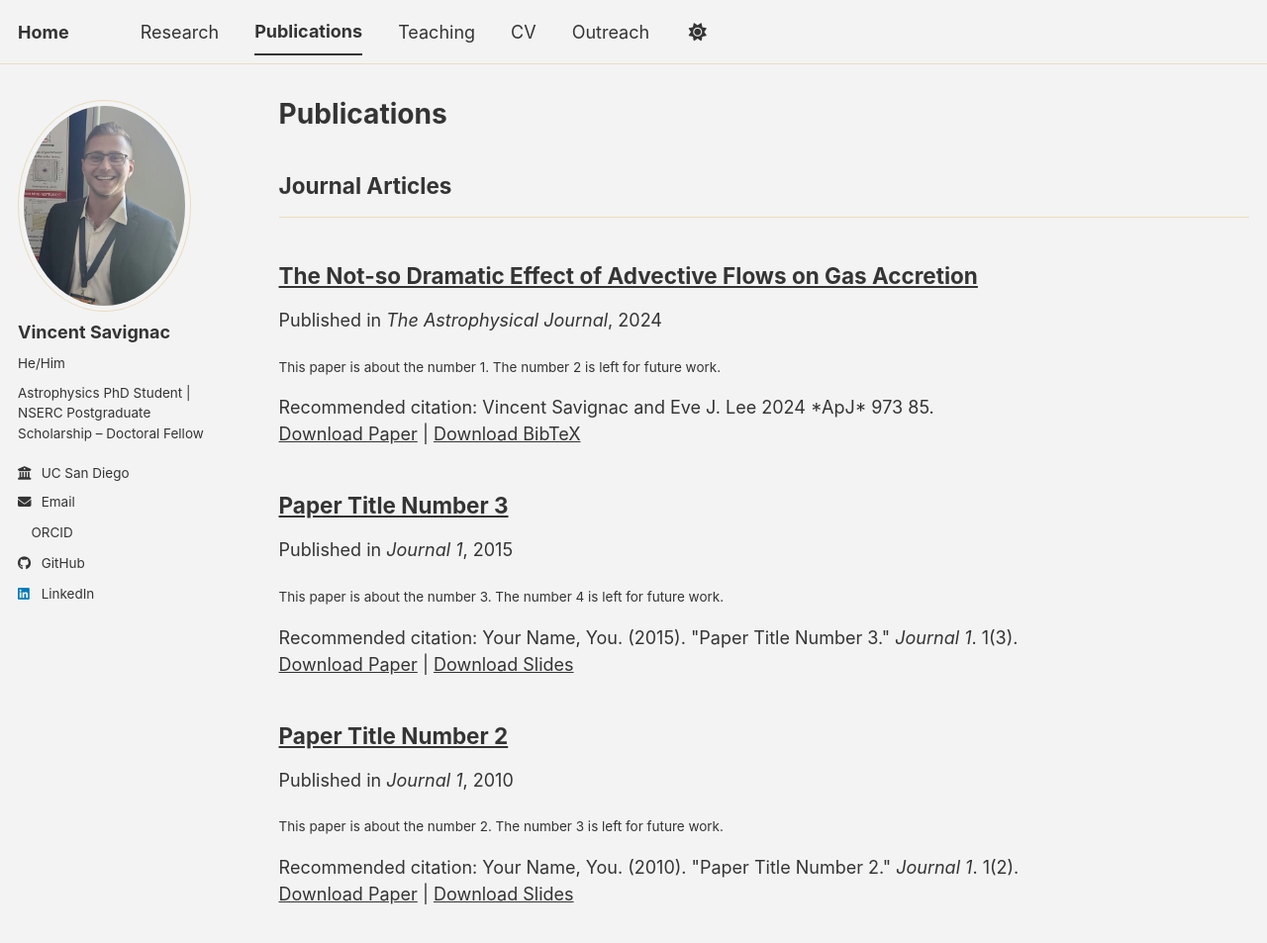
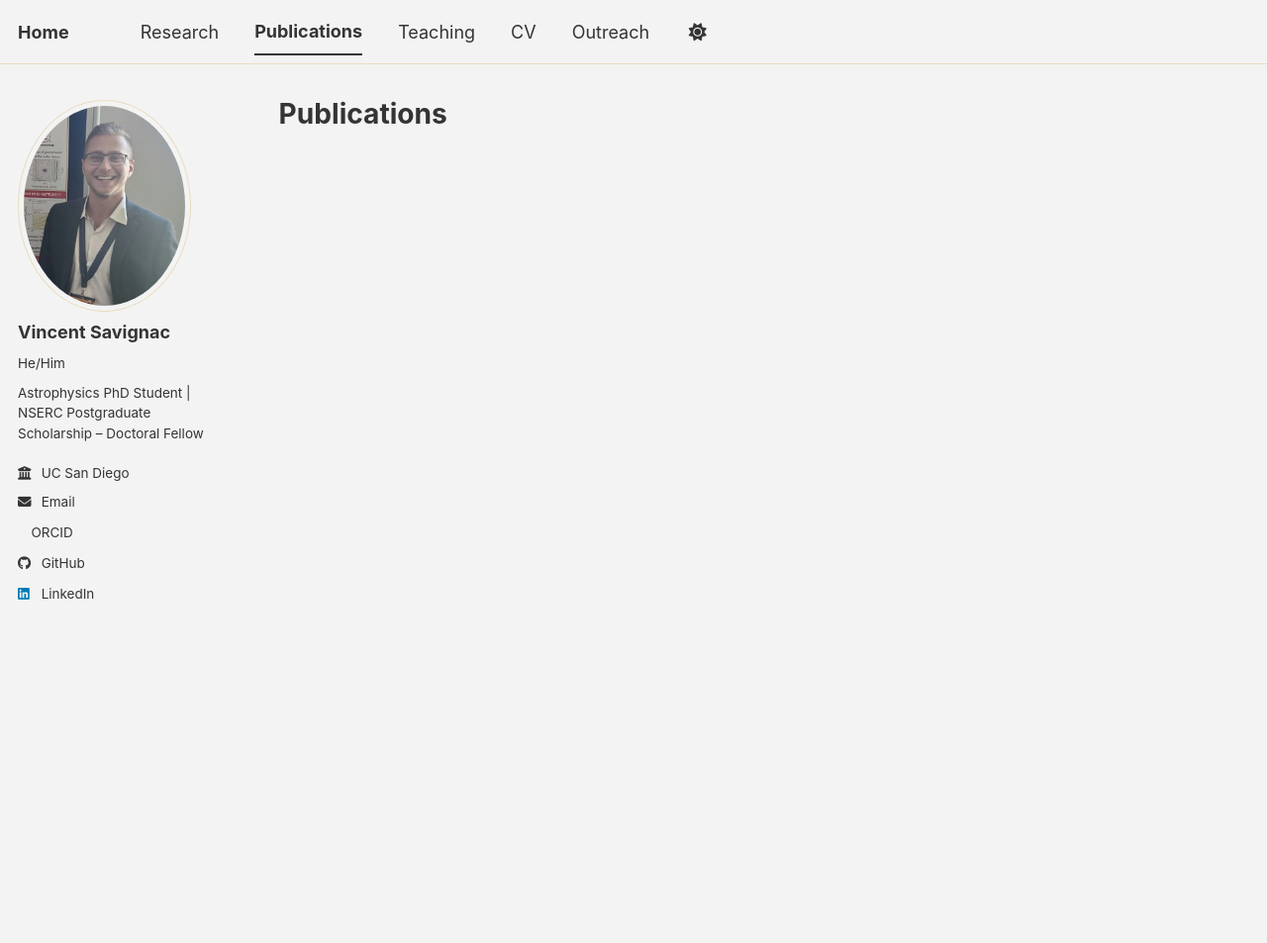
Before and after one commit to vincentsavignac/vincentsavignac.github.io, a Jekyll site: the page built from _pages/publications.html, in a window 1280 px wide and 953 px high. Shown: the whole window at 99% size. Built offline with Jekyll 4.4.1, drawn with Linux system fonts in a browser that asks for light colours; a script bundle is joined from its source files by our own code; a style sheet for code colours, icons or effects is not loaded.

Commit message:
Update publication categories in config file
Removed publication categories for books, manuscripts, and conferences, and added categories for first-author and co-author.

```diff
--- a/_config.yml
+++ b/_config.yml
@@ -83,12 +83,10 @@ author:
 
 # Publication Category - The following the list of publication categories and their headings
 publication_category:
-  books:
-    title: 'Books'
-  manuscripts:
-    title: 'Journal Articles'
-  conferences:
-    title: 'Conference Papers'
+  first_author:
+    title: 'First-author'
+  co_author:
+    title: 'Co-author'
 
 # Site Settings
 teaser                   :  # filename of teaser fallback teaser image placed in /images/ for social media previews
```
